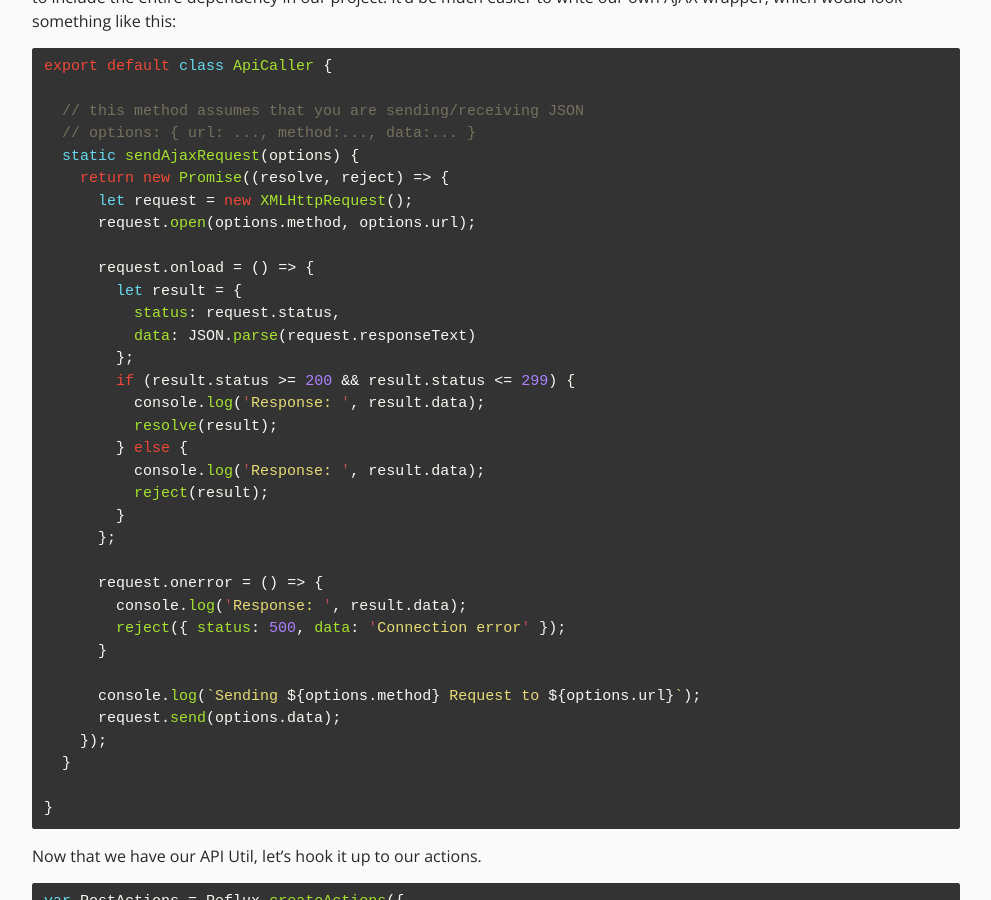
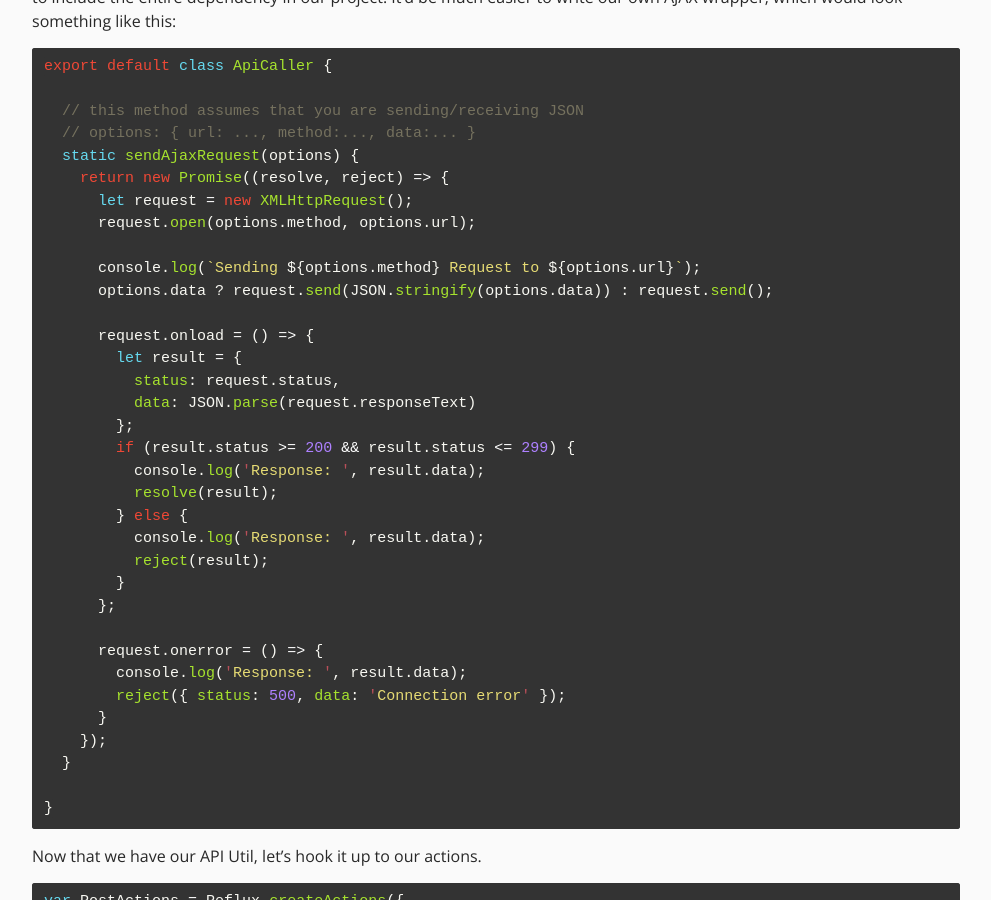
Before and after one commit to johnnyji/jekyll_blog, a Jekyll site: the page built from _posts/2015-08-26-handing-async-actions-in-reflux.markdown, in a window 1280 px wide and 900 px high, scrolled down 2460 px. Shown: the whole window, without its empty margins (144-1135 px from the left). Built offline with Jekyll 4.4.1, drawn with Linux system fonts in a browser that asks for light colours; nearby versions of some CDN libraries; some of the changed lines change nothing that is shown.

Commit message:
fix syntax error

```diff
--- a/_posts/2015-08-26-handing-async-actions-in-reflux.markdown
+++ b/_posts/2015-08-26-handing-async-actions-in-reflux.markdown
@@ -114,6 +114,9 @@ export default class ApiCaller {
       let request = new XMLHttpRequest();
       request.open(options.method, options.url);
 
+      console.log(`Sending ${options.method} Request to ${options.url}`);
+      options.data ? request.send(JSON.stringify(options.data)) : request.send();
+
       request.onload = () => {
         let result = {
           status: request.status,
@@ -132,9 +135,6 @@ export default class ApiCaller {
         console.log('Response: ', result.data);
         reject({ status: 500, data: 'Connection error' });
       }
-
-      console.log(`Sending ${options.method} Request to ${options.url}`);
-      request.send(options.data);
     });
   }
 
```
